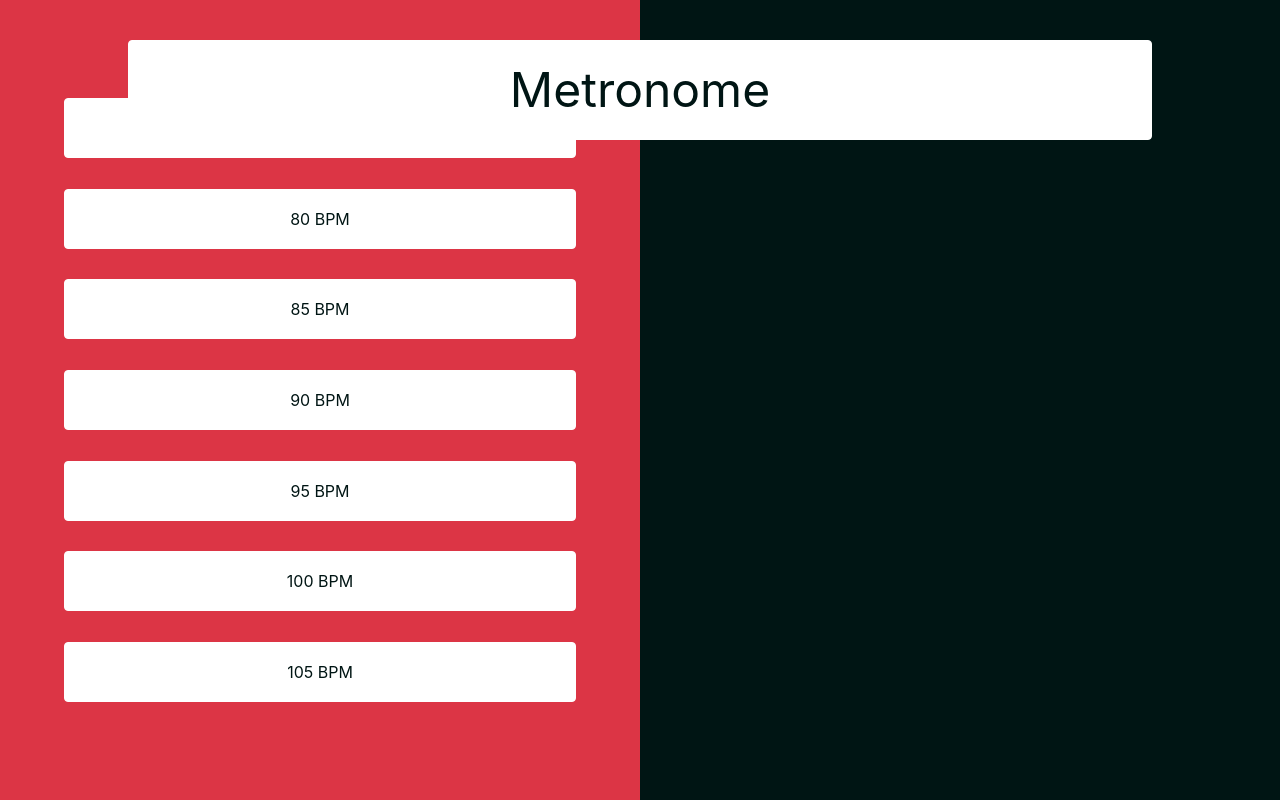
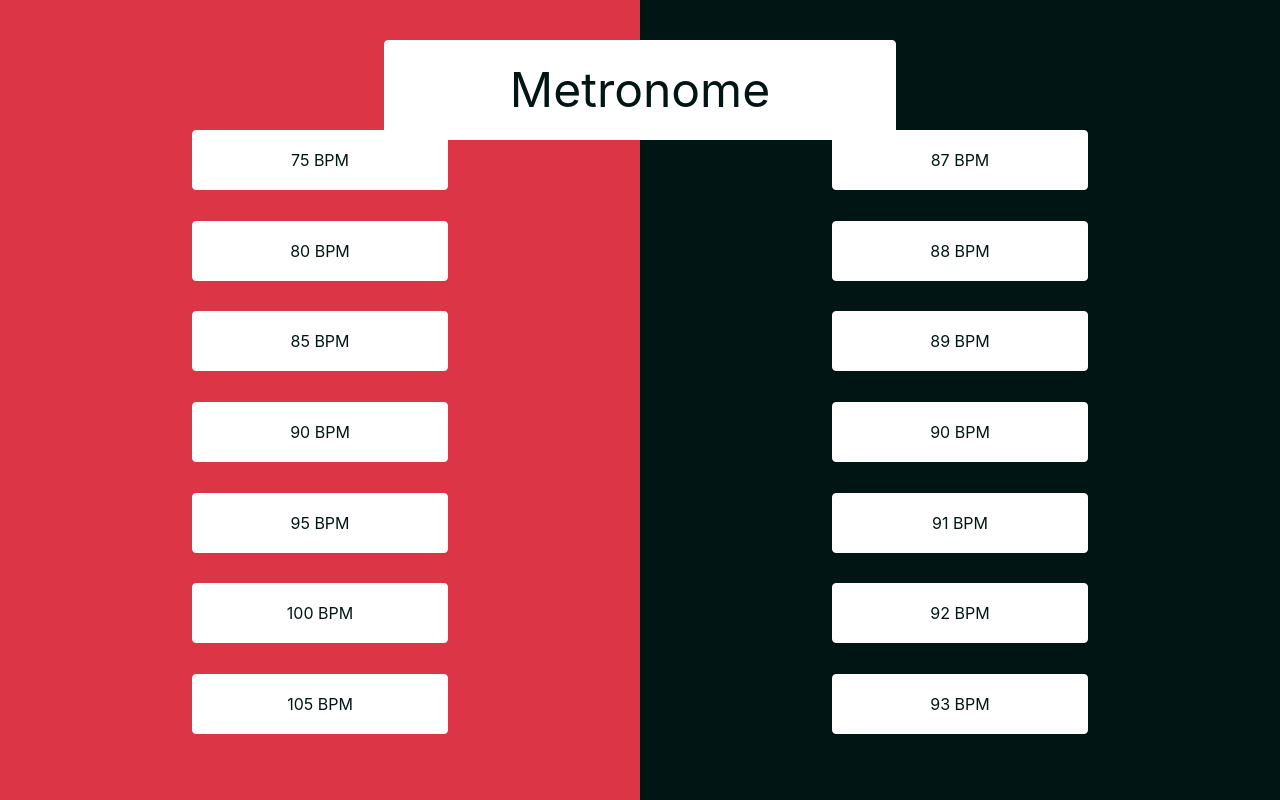
Before and after one commit to MeganPaffrath/metronome, a plain HTML site: page index.html in a window 1280 px wide. Drawn offline with nearby package versions, Linux system fonts and the light colour scheme; some icons are missing.

Commit message:
responsive design

```diff
--- a/index.html
+++ b/index.html
@@ -31,7 +31,13 @@
       </div>
       <div class="right-box">
         <div class="right-box-content">
-
+          <button type="button" class="btn bpm-btn-style">87 BPM</button>
+          <button type="button" class="btn bpm-btn-style">88 BPM</button>
+          <button type="button" class="btn bpm-btn-style">89 BPM</button>
+          <button type="button" class="btn bpm-btn-style">90 BPM</button>
+          <button type="button" class="btn bpm-btn-style">91 BPM</button>
+          <button type="button" class="btn bpm-btn-style">92 BPM</button>
+          <button type="button" class="btn bpm-btn-style">93 BPM</button>
         </div>
       </div>
     </main>
--- a/styles.css
+++ b/styles.css
@@ -2,6 +2,7 @@
   --red: #5F1013;
   --black: #001514;
   --white: #E6E6E6;
+  --grey: #8A8A8A;
 }
 
 * {
@@ -70,24 +71,34 @@
 /*
 Left Box
  */
-.left-box {
+.left-box,
+.right-box {
   height: 100%;
   display: flex;
   align-items: center;
   justify-content: center;
 }
-.left-box-content {
-  /* padding-top: 20px; */
+.left-box-content,
+.right-box-content  {
+  padding-top: 10%;
   width: 80%;
   margin: 0 atuo;
+  text-align: center;
 }
 
 /*
-Right Box
+Media Query
  */
-.right-box {
-
-}
-.left-box-content {
-
-}
+ @media screen and (min-width: 1199px) {
+   .btn.hdr-btn-style {
+     width: 40%;
+   }
+   .btn.bpm-btn-style {
+     background-color: var(--white);
+     border-color: var(--white);
+     color: var(--black);
+     height: 60px;
+     width: 20vw;
+     margin: 3% 0;
+   }
+ }
```
